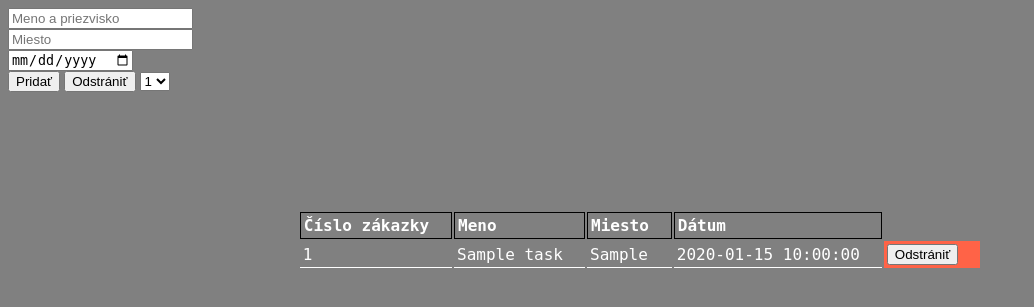
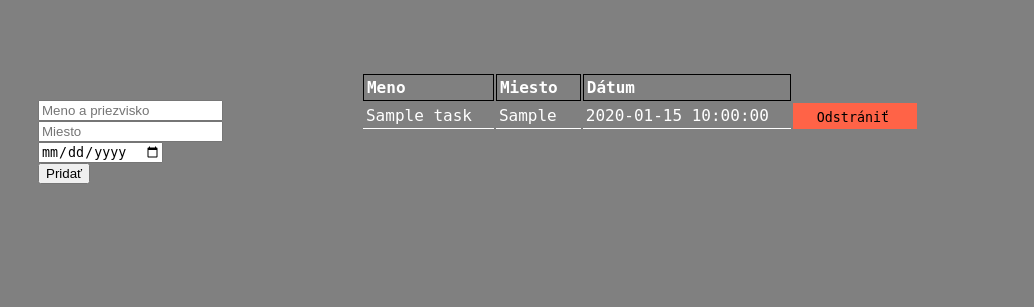
Before and after one commit to AdamCisar/web-work-reminder, a PHP site: page / in a window 1280 px wide. Shown: the top 307 px of the page, without its empty margins (0-1034 px from the left). Run offline with PHP 8.4, Linux system fonts and the light colour scheme; tables that the repository leaves empty or names only in its code hold one stand-in row (values such as "Sample post").

Commit message:
pridanie stylov

```diff
--- a/db.php
+++ b/db.php
@@ -43,7 +43,7 @@ function WriteOnScreen(){
     while($row = mysqli_fetch_assoc($result)){
 
         echo '<tr>';
-        echo "<td>". $row['id'].'</td><td>'.$row['name'].'</td><td>'.$row['place'].'</td><td>'.$row['date'].'</td>';
+        echo "<td>".$row['name'].'</td><td>'.$row['place'].'</td><td>'.$row['date'].'</td>';
 
         echo '<td class="button">
         <button type="submit" name="id" value="'.$row['id'].'">Odstrániť</button></td>';
--- a/index.php
+++ b/index.php
@@ -33,6 +33,7 @@
 
 <body>
    <div class="container">
+       <div class="divInput">
         <form action="index.php" method="post">
 
             <input type="text" name="name" placeholder="Meno a priezvisko" > <br>
@@ -40,24 +41,13 @@
             <input type="date" name="date" placeholder="Dátum" > <br>
             <input type="submit" name="submit" value="Pridať" >
 
-        <input type="submit" name="delete" value="Odstrániť">
+        </form>
+        </div>
 
-         <select name="id" id="">
-
-
-        <?php
-        while($row = mysqli_fetch_assoc($result)){
-        $id = $row['id'];
-        echo "<option value='$id'>$id</option>";
-        }
-        ?>
-        </select>
-    </form>
         <br>
-
+    <div class="divTable">
       <form action="index.php" method="get">
         <table>
-        <th>Číslo zákazky</th>
             <th>Meno</th>
             <th>Miesto</th>
             <th>Dátum</th>
@@ -67,6 +57,7 @@
         </table>
       </form>
       </div>
+   </div>
 
 
 
--- a/style.css
+++ b/style.css
@@ -1,3 +1,34 @@
+button {
+    font-family: monospace;
+    background: tomato;
+    border: none;
+    text-align: center;
+    margin-left: 15px;
+}
+
+button:hover {
+    color:white;
+}
+
+.button {
+    font-family: monospace;
+    background: tomato;
+    border: none;
+
+
+}
+.divInput{
+    width: 200px;
+    margin-top: 100px;
+    margin-left: 30px;
+
+}
+.divTable{
+    width: 600px;
+    margin: 0 auto;
+    margin-top: -230px;
+}
+
 table {
     font-family: monospace;
     text-align: left;
@@ -26,22 +57,3 @@ th {
 td {
     border-bottom: solid 1px white;
 }
-
-.button {
-    font-family: monospace;
-    background: tomato;
-    border: none;
-
-
-}
-
-input[type=button] {
-    font-family: monospace;
-    background: tomato;
-    border: none;
-    text-align: center;
-}
-
-input[type=button]:hover {
-    color:white;
-}
```
Lines whose indentation alone changed are shown as unchanged.
